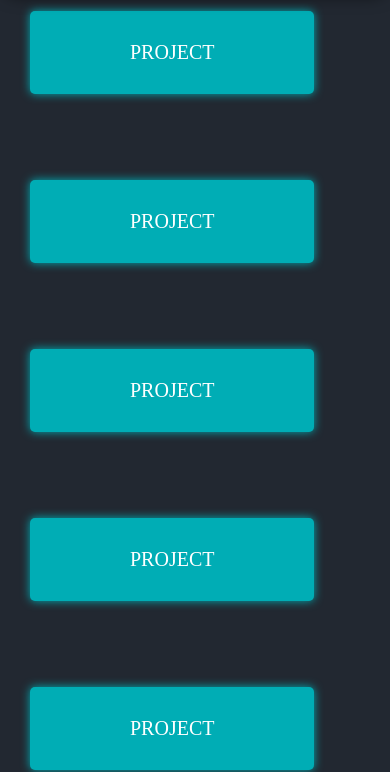
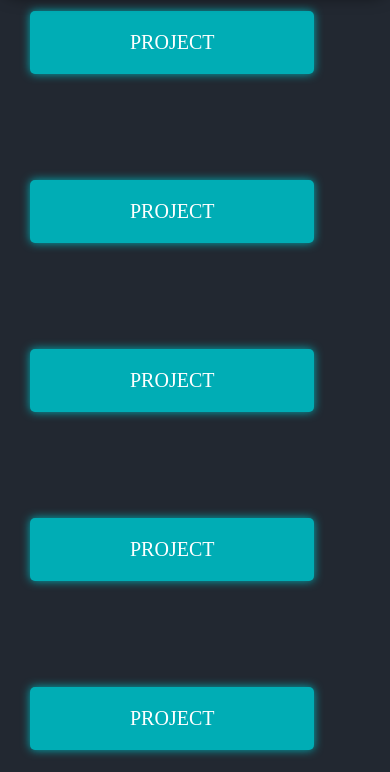
Before and after one commit to asaf2004/portfolio, a plain HTML site: page index.html in a window 390 px wide. Shown: the part 73-845 px from the top of the page. Drawn offline with Linux system fonts and the light colour scheme.

Commit message:
Add files via upload

```diff
--- a/css/bs.css
+++ b/css/bs.css
@@ -601,7 +601,7 @@ svg.animate path {
           .a {
             position: absolute;
             cursor: pointer;
-            padding: 30px 100px;
+            padding: 20px 100px;
             text-transform: uppercase;
             vertical-align: middle;
             background: #00adb5;
```
